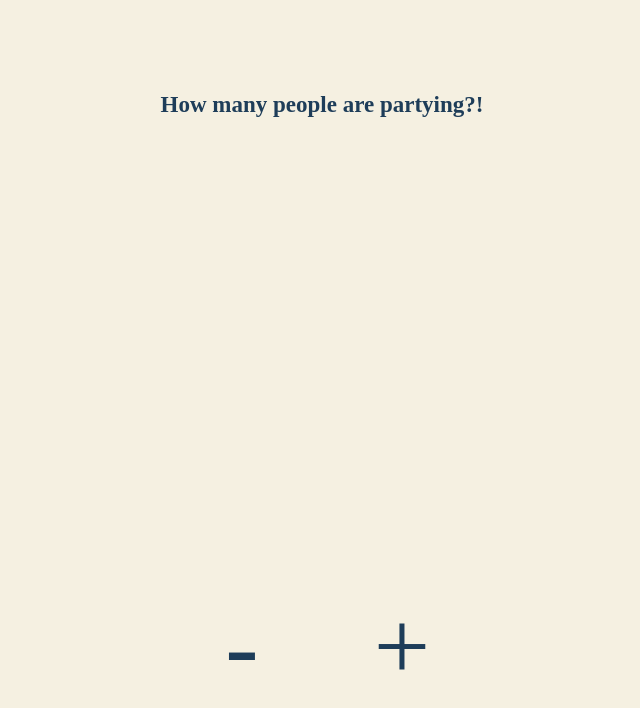
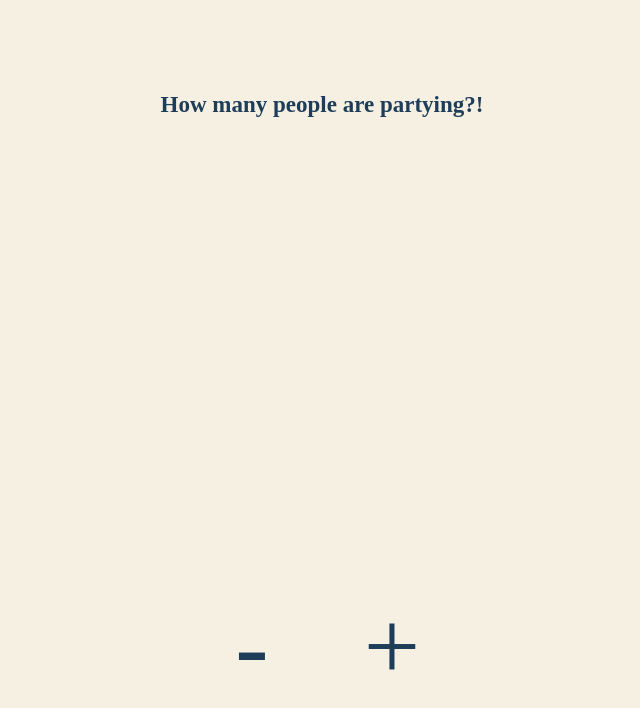
Before and after one commit to benjamin-firth/whitney-bday-fe, a React (Create React App) app: page / in a window 1280 px wide. Shown: the top 708 px of the page, without its empty margins (318-958 px from the left). Built offline with nearby package versions, Linux system fonts and the light colour scheme; no server answers; the HTML template or start-up script is replaced by a standard one.

Commit message:
Change margin

```diff
--- a/src/components/App/App.js
+++ b/src/components/App/App.js
@@ -100,7 +100,7 @@ const StyledButtons = styled.button`
   height: 100px;
   font-family: 'Press Start 2P', cursive;
   font-size: 100px;
-  margin: 0px 30px 40px 30px;
+  margin: 0px 20px 40px 20px;
   width: 100px;
 `;
 
```
